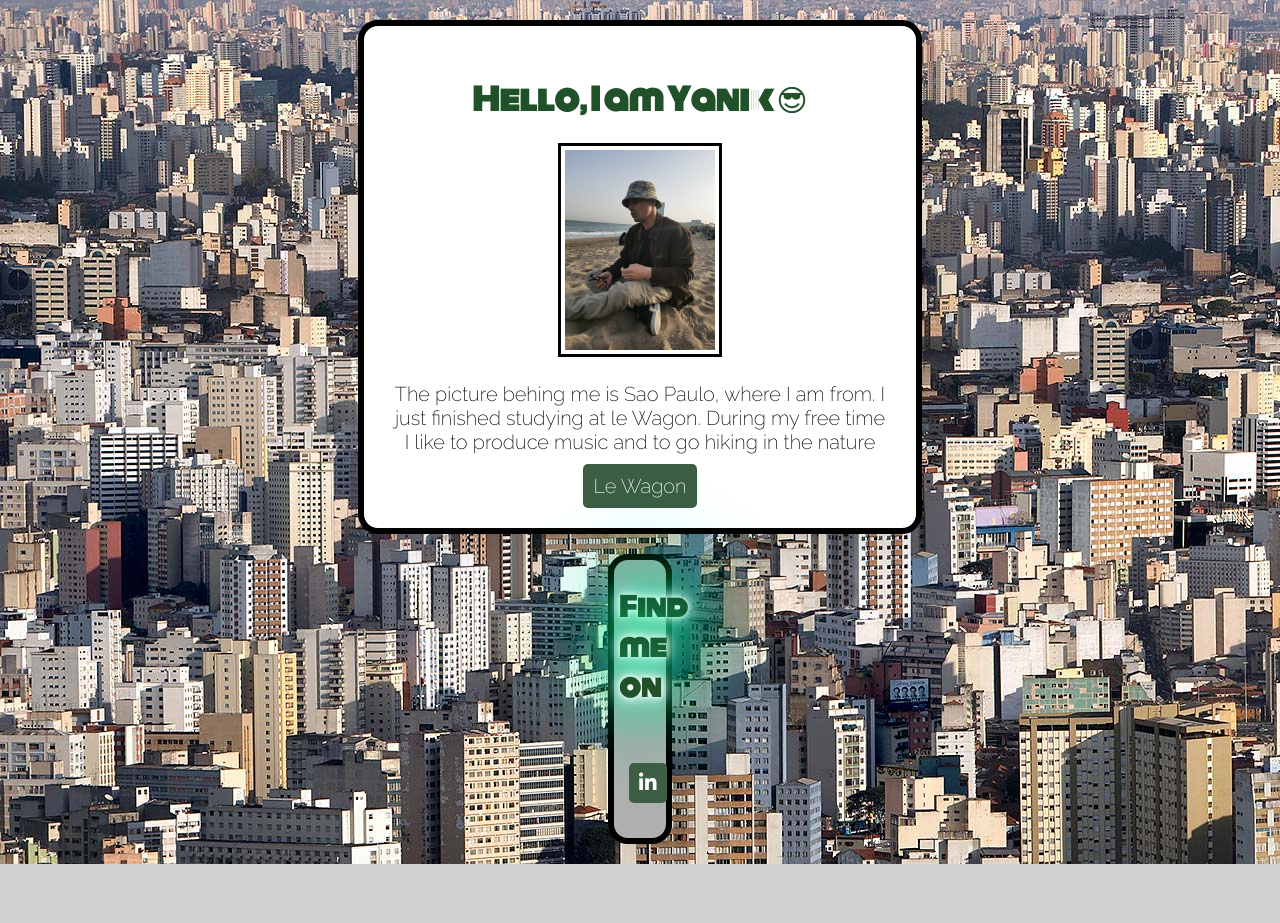
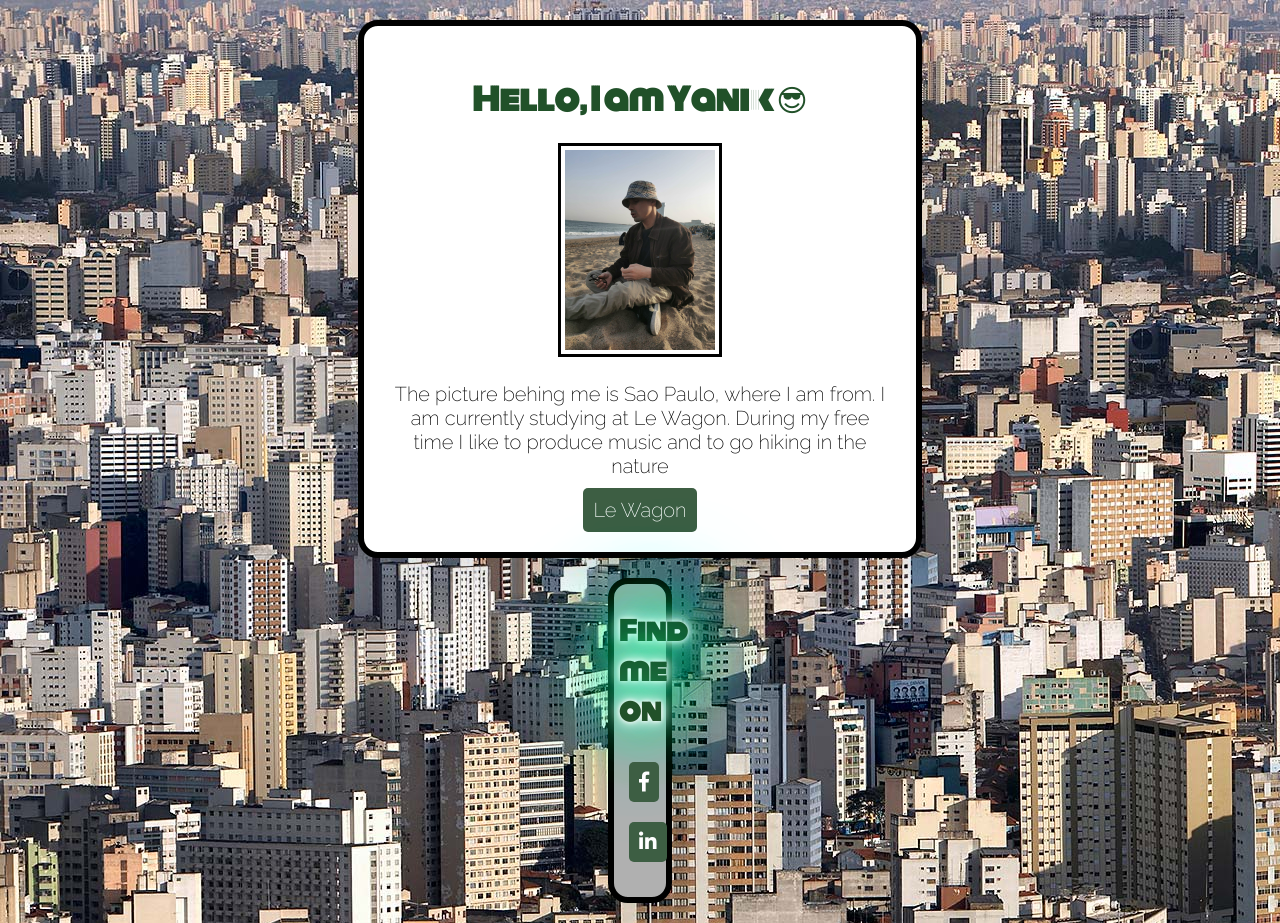
Before and after one commit to yanikmeili/yanik, a plain HTML site: page index.html in a window 1280 px wide. Before the commit the page ends 864 px from the top, so only its background shows below. Drawn offline with Linux system fonts and the light colour scheme; a web font is replaced by a local one.

Commit message:
make my profile prettier

```diff
--- a/index.html
+++ b/index.html
@@ -14,7 +14,7 @@
   <div class ="first">
     <h1>Hello, I am Yanik        😎</h1>
     <img src="images/yanik.png" alt="LE BG">
-    <p> The picture behing me is Sao Paulo, where I am from. I just finished studying at le Wagon. During my free time I like to produce music and to go hiking in the nature</p>
+    <p> The picture behing me is Sao Paulo, where I am from. I am currently studying at Le Wagon. During my free time I like to produce music and to go hiking in the nature</p>
     <a href="https://www.lewagon.com" target="_blank" class="btn-prim">Le Wagon</a>
    </div>
 
@@ -22,6 +22,9 @@
   <h2> Find me on</h2>
 <ul>
   <li>
+    <a href="https://www.facebook.com/yanik.meili">
+      <i class="fab fa-facebook-f"></i>
+    </a>
   </li>
   <li>
     <a href="https://www.linkedin.com/in/yanik-meili-5a86a1175/">
```
